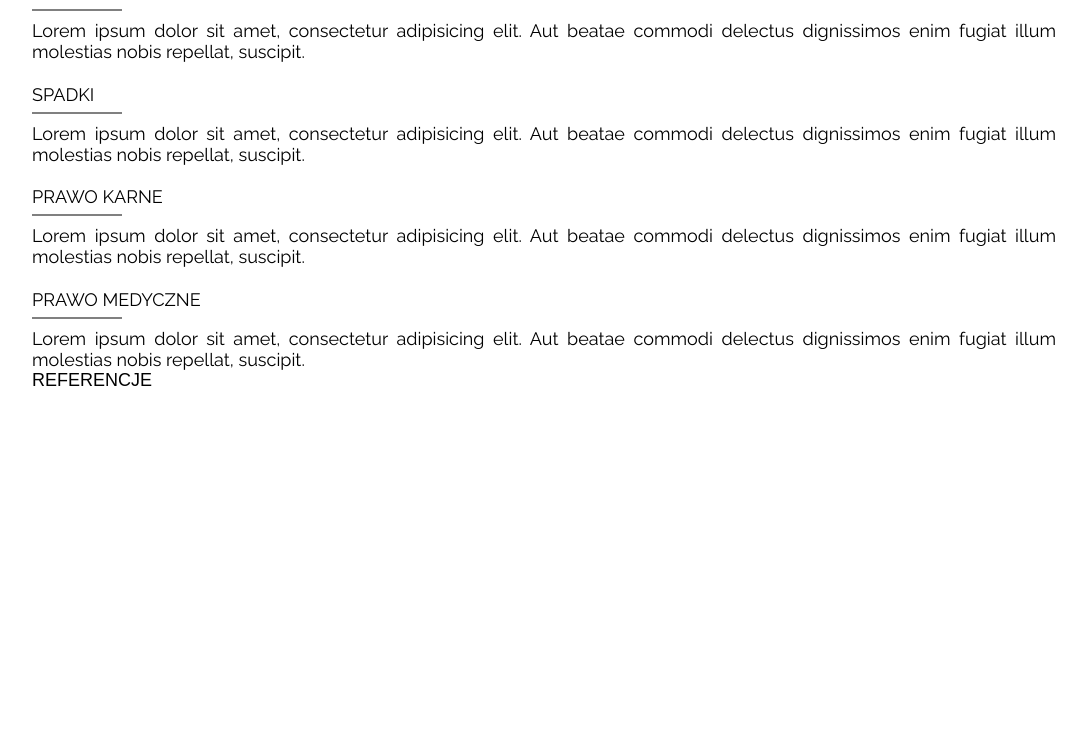
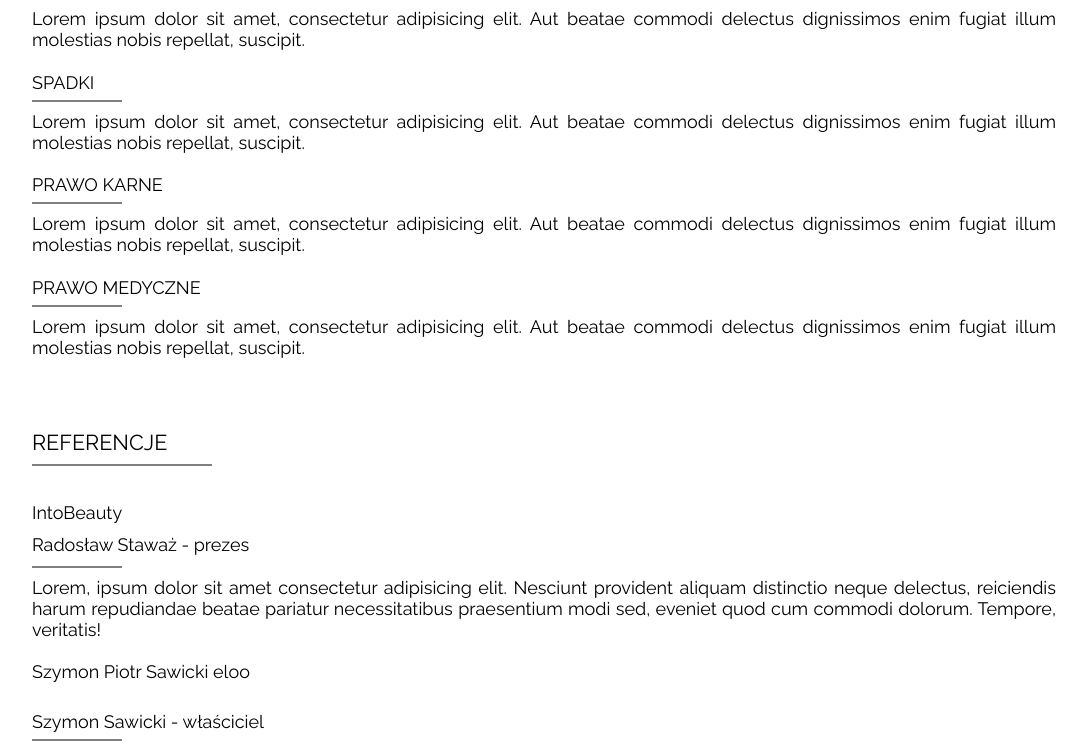
Before and after one commit to BartoszBartlomiej/Law_firm, a React (Create React App) app: page / in a window 1280 px wide. Shown: the part 2003-2754 px from the top of the page, without its empty margins (96-1183 px from the left). Before the commit the page ends 2394 px from the top, so only its background shows below. Built offline with nearby package versions, Linux system fonts and the light colour scheme.

Commit message:
referecne in progress

```diff
--- a/src/Components/About/about.scss
+++ b/src/Components/About/about.scss
@@ -27,7 +27,6 @@
       text-align: justify;
       line-height: 1.2rem;
       padding-bottom: 1.5rem;
-      text-transform: uppercase;
     }
 
     img {
--- a/src/Components/Header/header.scss
+++ b/src/Components/Header/header.scss
@@ -16,6 +16,11 @@ header {
 
       @include desktop {
         font-size: 1.2rem;
+
+      }
+
+      @include tablet {
+        font-size: 1rem;
       }
     }
 
--- a/src/Components/Reference/Reference.jsx
+++ b/src/Components/Reference/Reference.jsx
@@ -1,4 +1,4 @@
-import React, {Component} from 'react';
+import React, { Component } from 'react';
 
 class Reference extends Component {
     render() {
@@ -6,8 +6,28 @@ class Reference extends Component {
             <div className='reference'>
                 <div className='content'>
                     <h3>REFERENCJE</h3>
+                    <div className='under_line' />
+                    <div className='reference__box'>
+                        <div className='reference__box__info'>
+                            <h4>IntoBeauty</h4>
+                            <h4>Radosław Staważ - prezes</h4>
+                            <div className='under_line' />
+                            <p>Lorem, ipsum dolor sit amet consectetur adipisicing elit. Nesciunt provident aliquam distinctio neque delectus, reiciendis harum repudiandae beatae pariatur necessitatibus praesentium modi sed, eveniet quod cum commodi dolorum. Tempore, veritatis!</p>
+                        </div>
+                        <div className='reference__box__info'>
+                            <h4>Szymon Piotr Sawicki eloo</h4>
+                            <h4>Szymon Sawicki - właściciel</h4>
+                            <div className='under_line' />
+                            <p>Lorem, ipsum dolor sit amet consectetur adipisicing elit. Nesciunt provident aliquam distinctio neque delectus, reiciendis harum repudiandae beatae pariatur necessitatibus praesentium modi sed, eveniet quod cum commodi dolorum. Tempore, veritatis!</p>
+                        </div>
+                        {/* <div className='reference__box__info'>
+                            <h4>IntoBeauty</h4>
+                            <h4>Radosław Staważ - prezes</h4>
+                            <div className='under_line' />
+                            <p>Lorem, ipsum dolor sit amet consectetur adipisicing elit. Nesciunt provident aliquam distinctio neque delectus, reiciendis harum repudiandae beatae pariatur necessitatibus praesentium modi sed, eveniet quod cum commodi dolorum. Tempore, veritatis!</p>
+                        </div> */}
+                    </div>
                 </div>
-
             </div>
         );
     }
--- a/src/Components/Reference/reference.scss
+++ b/src/Components/Reference/reference.scss
@@ -0,0 +1,51 @@
+.reference {
+    padding-top: 4rem;
+    height: 30rem;
+
+    h3 {
+        font-size: 1.2rem;
+        font-family: 'Raleway', sans-serif;
+    }
+
+    .under_line {
+        padding-top: 0.5rem;
+        margin-bottom: 2rem;
+        width: 10rem;
+        border-bottom: 2px solid gray;
+    }
+
+    .reference__box {
+
+        .reference__box__info:first-child {
+            h4 {
+              padding: 0 0 0.6rem 0;
+
+            }
+          }
+
+        .reference__box__info {
+
+
+      h4 {
+        font-family: 'Raleway', sans-serif;
+        padding: 1.2rem 0 0.4rem 0;
+      }
+
+      .under_line {
+        padding-top: 0;
+        margin-bottom: 0.5rem;
+        width: 5rem;
+        border-bottom: 2px solid gray;
+      }
+
+      p {
+        font-size: 1rem;
+        font-family: 'Raleway', sans-serif;
+        text-align: justify;
+      }
+        }
+
+    }
+
+
+}
--- a/src/Components/Specializations/specializations.scss
+++ b/src/Components/Specializations/specializations.scss
@@ -25,6 +25,7 @@
     .specializations__box__info {
 
       h4 {
+        font-size: 1rem;
         font-family: 'Raleway', sans-serif;
         padding: 1.2rem 0 0.4rem 0;
       }
@@ -41,8 +42,6 @@
         text-align: justify;
       }
 
-
-
     }
 
   }
```
Also changed, not shown: src/Components/Specializations/Specializations.jsx (+10 -10 lines).
